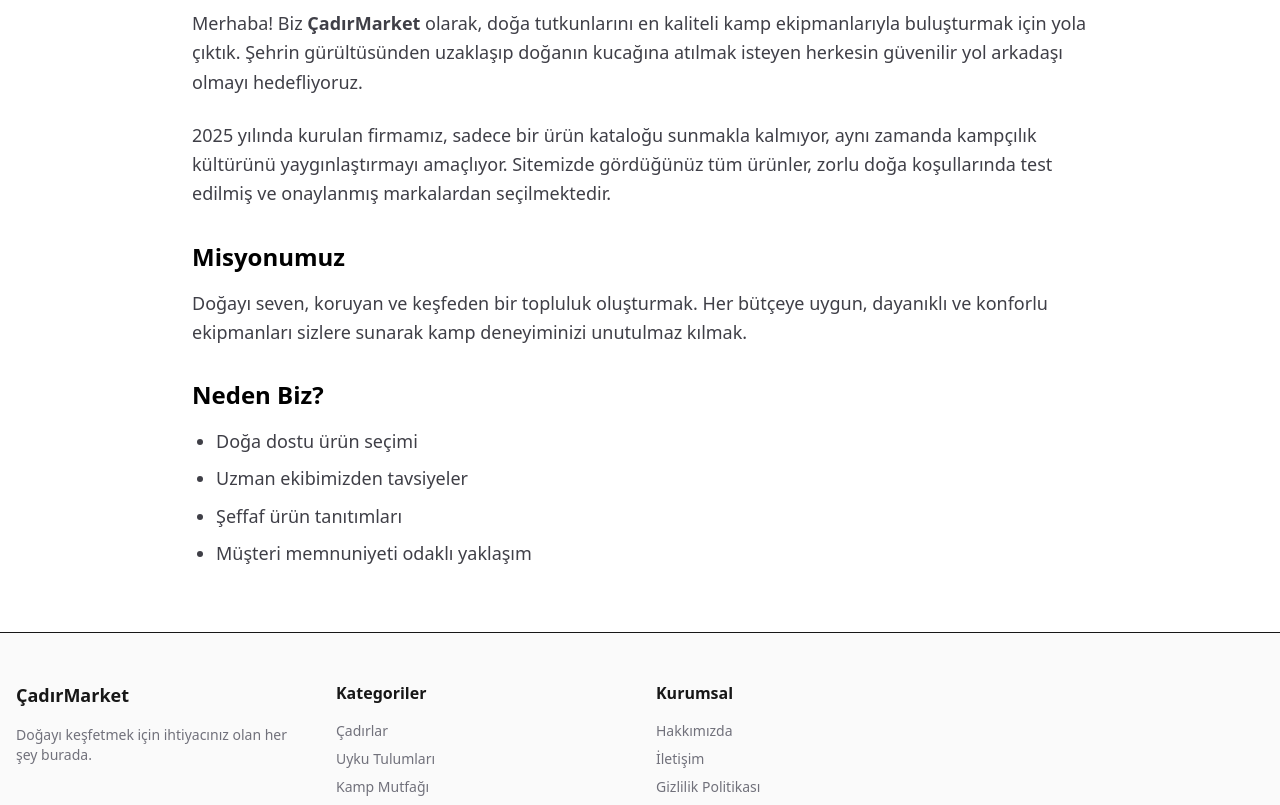
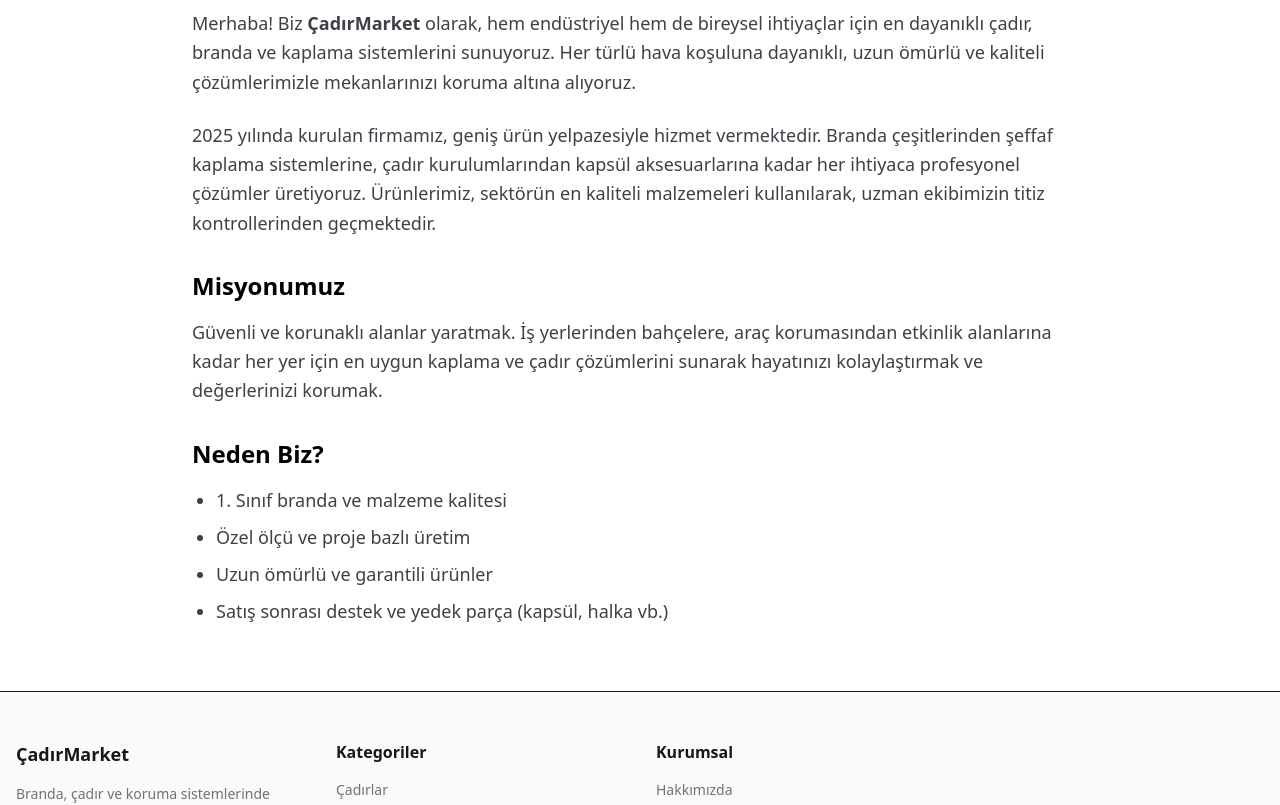
Before and after one commit to Oltan/cadirmarket, a Next.js app: page /about in a window 1280 px wide. Shown: the part 640-1445 px from the top of the page. Built offline with nearby package versions, Linux system fonts and the light colour scheme.

Commit message:
Rebranding: Content update to focus on Tents, Tarps, and Capsules

```diff
--- a/src/app/about/page.tsx
+++ b/src/app/about/page.tsx
@@ -17,27 +17,28 @@ export default function AboutPage() {
 
                 <div className="space-y-6 text-lg text-zinc-700 dark:text-zinc-300 leading-relaxed">
                     <p>
-                        Merhaba! Biz <strong>ÇadırMarket</strong> olarak, doğa tutkunlarını en kaliteli kamp ekipmanlarıyla buluşturmak için yola çıktık.
-                        Şehrin gürültüsünden uzaklaşıp doğanın kucağına atılmak isteyen herkesin güvenilir yol arkadaşı olmayı hedefliyoruz.
+                        Merhaba! Biz <strong>ÇadırMarket</strong> olarak, hem endüstriyel hem de bireysel ihtiyaçlar için en dayanıklı çadır, branda ve kaplama sistemlerini sunuyoruz.
+                        Her türlü hava koşuluna dayanıklı, uzun ömürlü ve kaliteli çözümlerimizle mekanlarınızı koruma altına alıyoruz.
                     </p>
 
                     <p>
-                        2025 yılında kurulan firmamız, sadece bir ürün kataloğu sunmakla kalmıyor, aynı zamanda kampçılık kültürünü yaygınlaştırmayı amaçlıyor.
-                        Sitemizde gördüğünüz tüm ürünler, zorlu doğa koşullarında test edilmiş ve onaylanmış markalardan seçilmektedir.
+                        2025 yılında kurulan firmamız, geniş ürün yelpazesiyle hizmet vermektedir.
+                        Branda çeşitlerinden şeffaf kaplama sistemlerine, çadır kurulumlarından kapsül aksesuarlarına kadar her ihtiyaca profesyonel çözümler üretiyoruz.
+                        Ürünlerimiz, sektörün en kaliteli malzemeleri kullanılarak, uzman ekibimizin titiz kontrollerinden geçmektedir.
                     </p>
 
                     <h2 className="text-2xl font-semibold mt-8 mb-4 text-black dark:text-white">Misyonumuz</h2>
                     <p>
-                        Doğayı seven, koruyan ve keşfeden bir topluluk oluşturmak. Her bütçeye uygun, dayanıklı ve konforlu ekipmanları sizlere sunarak
-                        kamp deneyiminizi unutulmaz kılmak.
+                        Güvenli ve korunaklı alanlar yaratmak. İş yerlerinden bahçelere, araç korumasından etkinlik alanlarına kadar her yer için en uygun
+                        kaplama ve çadır çözümlerini sunarak hayatınızı kolaylaştırmak ve değerlerinizi korumak.
                     </p>
 
                     <h2 className="text-2xl font-semibold mt-8 mb-4 text-black dark:text-white">Neden Biz?</h2>
                     <ul className="list-disc pl-6 space-y-2">
-                        <li>Doğa dostu ürün seçimi</li>
-                        <li>Uzman ekibimizden tavsiyeler</li>
-                        <li>Şeffaf ürün tanıtımları</li>
-                        <li>Müşteri memnuniyeti odaklı yaklaşım</li>
+                        <li>1. Sınıf branda ve malzeme kalitesi</li>
+                        <li>Özel ölçü ve proje bazlı üretim</li>
+                        <li>Uzun ömürlü ve garantili ürünler</li>
+                        <li>Satış sonrası destek ve yedek parça (kapsül, halka vb.)</li>
                     </ul>
                 </div>
             </div>
--- a/src/app/contact/page.tsx
+++ b/src/app/contact/page.tsx
@@ -22,7 +22,7 @@ export default function ContactPage() {
                             <div>
                                 <h3 className="font-medium text-lg">Adres</h3>
                                 <p className="text-zinc-600 dark:text-zinc-400">
-                                    Doğa Mahallesi, Kampçılar Caddesi No: 12<br />
+                                    Sanayi Mahallesi, Branda Sokak No: 12<br />
                                     Kadıköy / İstanbul
                                 </p>
                             </div>
--- a/src/app/layout.tsx
+++ b/src/app/layout.tsx
@@ -15,8 +15,8 @@ const geistMono = Geist_Mono({
 });
 
 export const metadata: Metadata = {
-  title: "Çadır Market | Doğayı Keşfet",
-  description: "En kaliteli kamp malzemeleri ve çadırlar.",
+  title: "Çadır Market | Branda, Çadır ve Kapsül Çözümleri",
+  description: "En kaliteli çadır, branda, şeffaf kaplama ve kapsül sistemleri.",
 };
 
 export default function RootLayout({
--- a/src/app/page.tsx
+++ b/src/app/page.tsx
@@ -48,19 +48,19 @@ export default async function Home() {
           <h2 className="text-3xl font-bold mb-6">Neden ÇadırMarket?</h2>
           <div className="grid grid-cols-1 md:grid-cols-3 gap-8 mt-12">
             <div className="p-6 bg-white dark:bg-black rounded-xl shadow-sm">
-              <div className="text-4xl mb-4">🏕️</div>
-              <h3 className="text-xl font-semibold mb-2">Kaliteli Ekipman</h3>
-              <p className="text-zinc-500">En zorlu doğa koşullarına dayanıklı, test edilmiş ürünler.</p>
+              <div className="text-4xl mb-4">🛡️</div>
+              <h3 className="text-xl font-semibold mb-2">Yüksek Dayanıklılık</h3>
+              <p className="text-zinc-500">Endüstriyel standartlarda, her türlü hava koşuluna dayanıklı malzeme.</p>
             </div>
             <div className="p-6 bg-white dark:bg-black rounded-xl shadow-sm">
               <div className="text-4xl mb-4">🚚</div>
-              <h3 className="text-xl font-semibold mb-2">Hızlı Teslimat</h3>
-              <p className="text-zinc-500">Siparişleriniz aynı gün kargoda, maceranız beklemesin.</p>
+              <h3 className="text-xl font-semibold mb-2">Hızlı & Güvenli Kargo</h3>
+              <p className="text-zinc-500">Siparişleriniz özenle paketlenir ve en kısa sürede adresinize ulaştırılır.</p>
             </div>
             <div className="p-6 bg-white dark:bg-black rounded-xl shadow-sm">
-              <div className="text-4xl mb-4">🛡️</div>
-              <h3 className="text-xl font-semibold mb-2">Güvenli Alışveriş</h3>
-              <p className="text-zinc-500">Müşteri memnuniyeti odaklı hizmet anlayışı.</p>
+              <div className="text-4xl mb-4">📏</div>
+              <h3 className="text-xl font-semibold mb-2">Özel Çözümler</h3>
+              <p className="text-zinc-500">İhtiyacınıza özel ölçülerde branda ve çadır sistemleri.</p>
             </div>
           </div>
         </div>
--- a/src/components/home/Hero.tsx
+++ b/src/components/home/Hero.tsx
@@ -18,10 +18,10 @@ export default function Hero() {
             {/* İçerik */}
             <div className="relative z-10 text-center text-white px-4 max-w-4xl mx-auto">
                 <h1 className="text-5xl md:text-7xl font-bold mb-6 tracking-tight">
-                    Doğayı Eviniz Yapın
+                    Her Mevsim Güvendesiniz
                 </h1>
                 <p className="text-xl md:text-2xl mb-8 text-gray-200">
-                    En kaliteli çadırlar ve kamp ekipmanları ile maceraya hazır olun.
+                    Dayanıklı brandalar, profesyonel çadır sistemleri ve kapsül aksesuarlar ile çözümler sunuyoruz.
                 </p>
                 <div className="flex flex-col sm:flex-row gap-4 justify-center">
                     <Link
--- a/src/components/layout/Footer.tsx
+++ b/src/components/layout/Footer.tsx
@@ -6,15 +6,15 @@ export default function Footer() {
                     <div>
                         <h3 className="text-lg font-bold mb-4">ÇadırMarket</h3>
                         <p className="text-sm text-zinc-500">
-                            Doğayı keşfetmek için ihtiyacınız olan her şey burada.
+                            Branda, çadır ve koruma sistemlerinde profesyonel çözümler.
                         </p>
                     </div>
                     <div>
                         <h4 className="font-semibold mb-4">Kategoriler</h4>
                         <ul className="space-y-2 text-sm text-zinc-500">
                             <li>Çadırlar</li>
-                            <li>Uyku Tulumları</li>
-                            <li>Kamp Mutfağı</li>
+                            <li>Branda Çeşitleri</li>
+                            <li>Kapsül & Aksesuar</li>
                         </ul>
                     </div>
                     <div>
```
